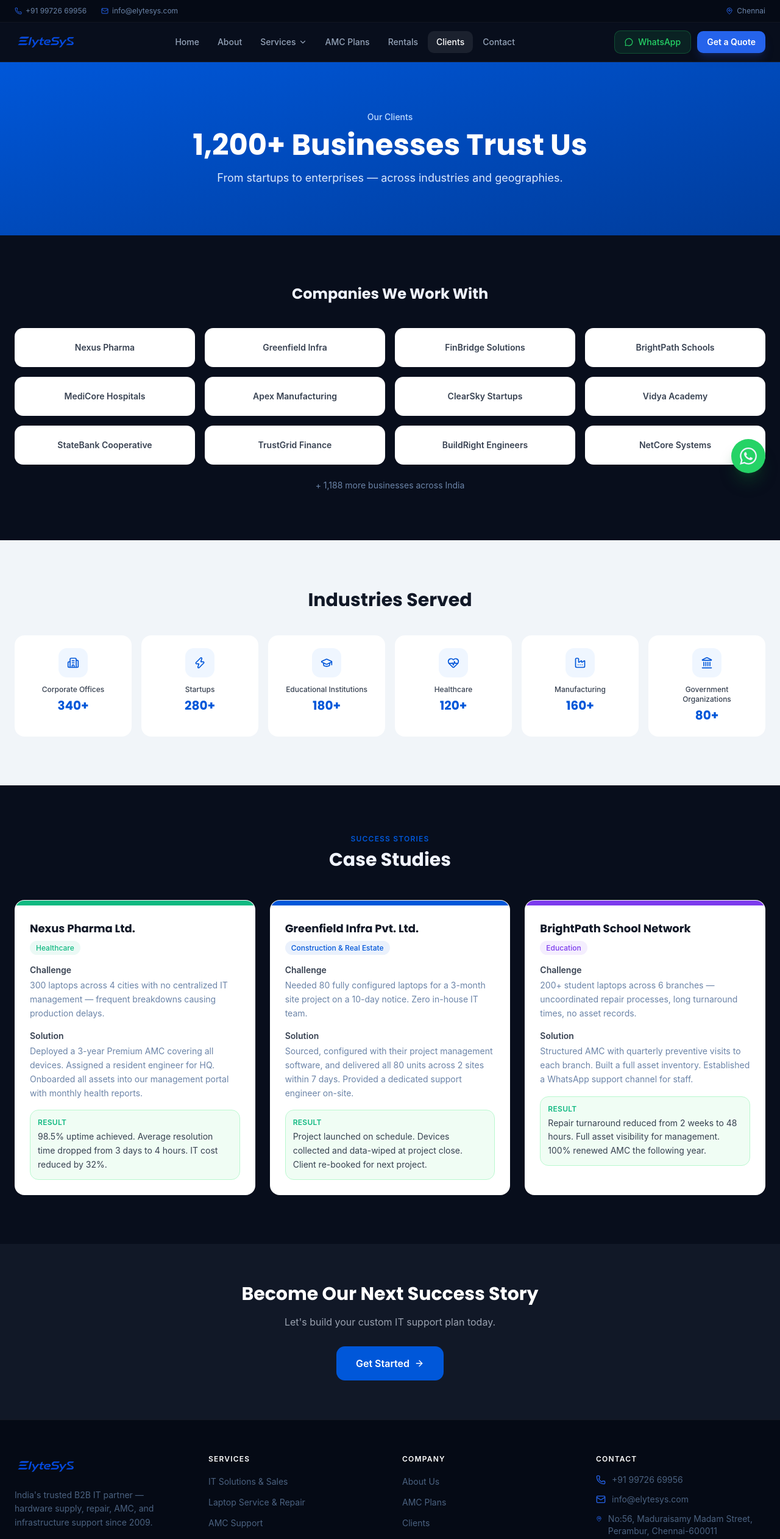
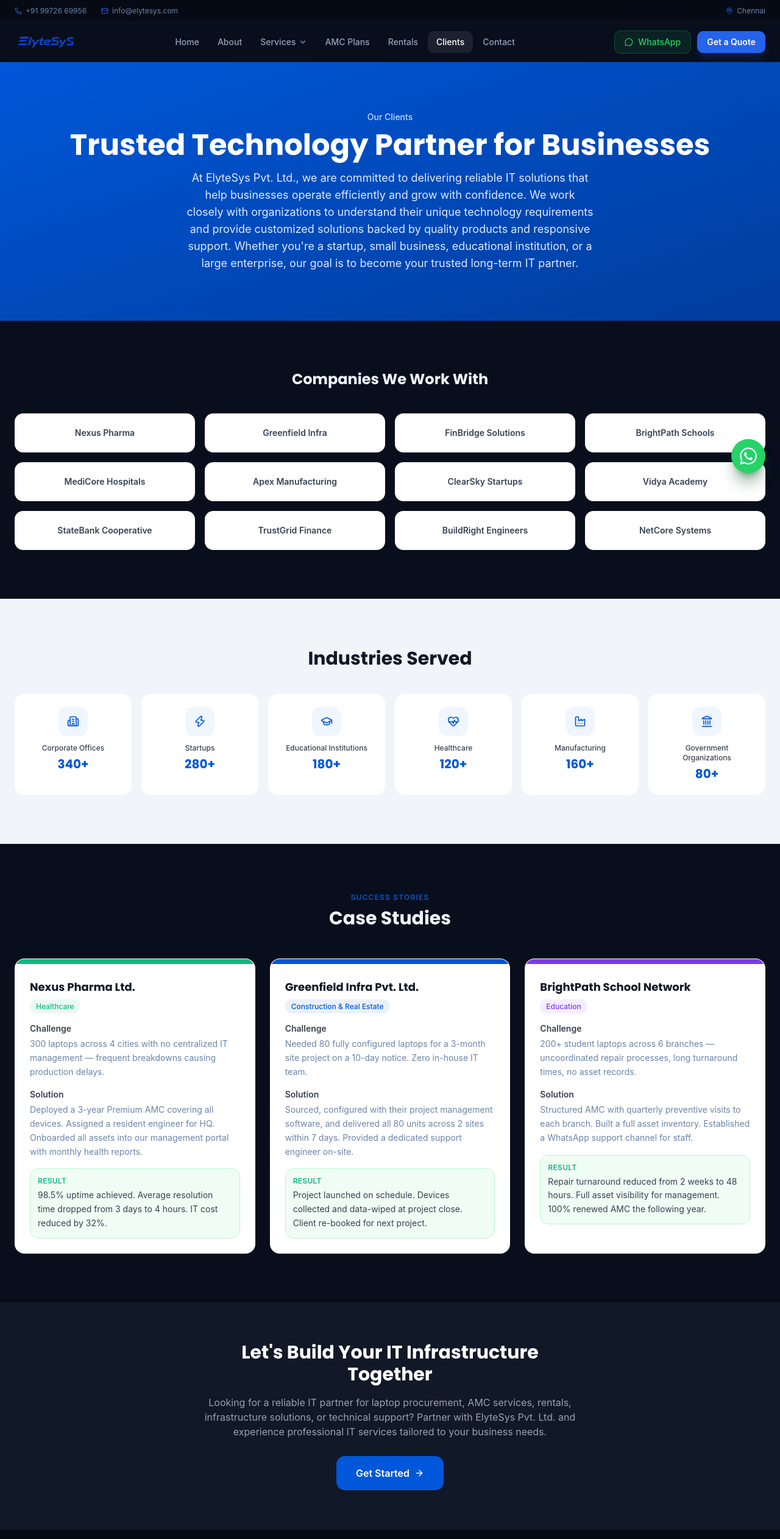
Before and after one commit to ElyteSys/elyte-sys, a Next.js app: page /clients in a window 1280 px wide. Shown: the top 2524 px of the page at 61% size. Built offline with nearby package versions, Linux system fonts and the light colour scheme.

Commit message:
edit about/service/client

```diff
--- a/src/app/clients/page.tsx
+++ b/src/app/clients/page.tsx
@@ -82,10 +82,11 @@
             className="text-4xl lg:text-5xl font-bold mb-4"
             style={{ fontFamily: "'Poppins', sans-serif" }}
           >
-            1,200+ Businesses Trust Us
+            Trusted Technology Partner for Businesses
           </h1>
           <p className="text-blue-100 text-lg max-w-2xl mx-auto">
-            From startups to enterprises — across industries and geographies.
+            At ElyteSys Pvt. Ltd., we are committed to delivering reliable IT solutions that help businesses operate efficiently and grow with confidence. We work closely with organizations to understand their unique technology requirements and provide customized solutions backed by quality products and responsive support.
+Whether you're a startup, small business, educational institution, or a large enterprise, our goal is to become your trusted long-term IT partner.
           </p>
         </div>
       </section>
@@ -112,9 +113,9 @@
             </div>
           ))}
         </div>
-        <p className="text-center text-sm text-muted-foreground mt-6">
+        {/* <p className="text-center text-sm text-muted-foreground mt-6">
           + 1,188 more businesses across India
-        </p>
+        </p> */}
       </section>
 
       {/* Industries */}
@@ -226,10 +227,11 @@
             className="text-3xl font-bold mb-4"
             style={{ fontFamily: "'Poppins', sans-serif" }}
           >
-            Become Our Next Success Story
+            Let's Build Your IT Infrastructure Together
           </h2>
           <p className="text-gray-400 mb-7">
-            Let&apos;s build your custom IT support plan today.
+            Looking for a reliable IT partner for laptop procurement, AMC services, rentals, infrastructure solutions, or technical support?
+Partner with ElyteSys Pvt. Ltd. and experience professional IT services tailored to your business needs.
           </p>
           <Link
             href="/contact"
--- a/src/app/services/page.tsx
+++ b/src/app/services/page.tsx
@@ -116,8 +116,9 @@
             Complete IT Services for Businesses
           </h1>
           <p className="text-blue-100 text-lg max-w-2xl mx-auto">
-            From laptop sales to full IT infrastructure management — one
-            partner, zero gaps.
+            End-to-End Technology Solutions for Modern Enterprises
+            At ElyteSys Pvt. Ltd., <p>we provide reliable IT products and professional services that help businesses operate efficiently and securely. From enterprise procurement to technical support, we are your trusted technology partner for all your business IT needs.</p>
+
           </p>
         </div>
       </section>
@@ -205,11 +206,11 @@
             className="text-3xl font-bold mb-4"
             style={{ fontFamily: "'Poppins', sans-serif" }}
           >
-            Not Sure Which Service You Need?
+            Ready to Upgrade Your Business IT?
           </h2>
           <p className="text-gray-400 mb-7">
-            Our consultants will assess your IT environment and recommend the
-            right plan — free of charge.
+Whether you're looking for enterprise laptop procurement, AMC support, rental laptops, IT infrastructure solutions, or professional repair services, ElyteSys Pvt. Ltd. is here to help.
+Contact us today for a free consultation and customized business IT solution.
           </p>
           <Link
             href="/contact"
```
